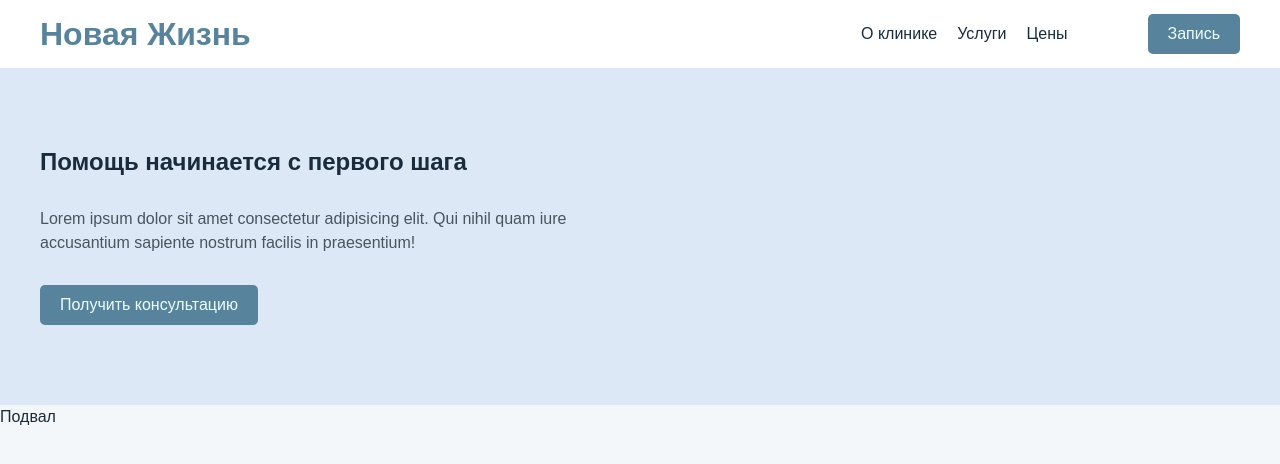
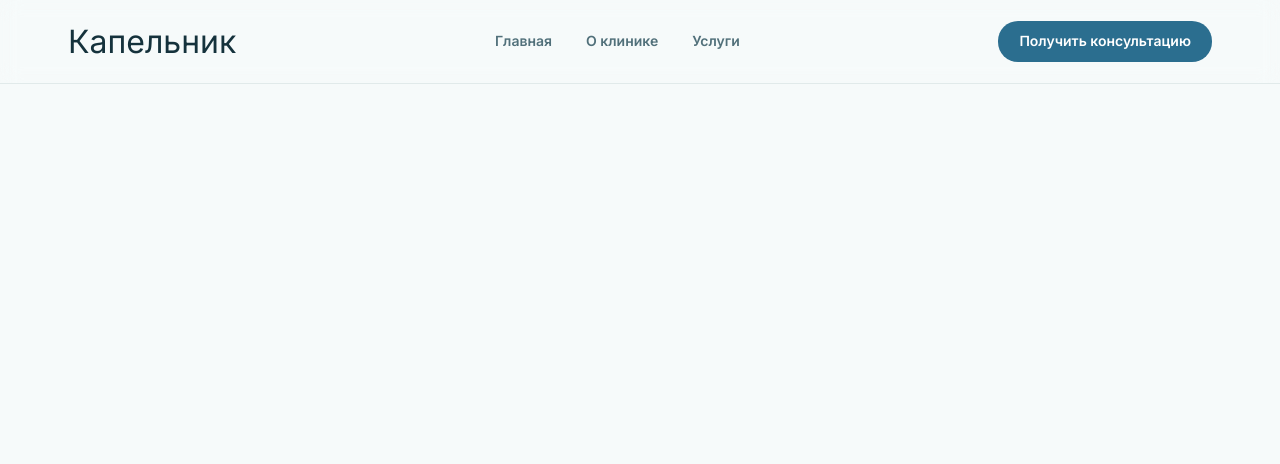
Before and after one commit to grekovpavel019/narcology, a React (Vite) app: page / in a window 1280 px wide. Shown: the top 464 px of the page. Built offline with nearby package versions, Linux system fonts and the light colour scheme.

Commit message:
feature: create new header

```diff
--- a/index.html
+++ b/index.html
@@ -3,6 +3,9 @@
   <head>
     <meta charset="UTF-8" />
     <meta name="viewport" content="width=device-width, initial-scale=1.0" />
+    <link rel="preconnect" href="https://fonts.googleapis.com">
+    <link rel="preconnect" href="https://fonts.gstatic.com" crossorigin>
+    <link href="https://fonts.googleapis.com/css2?family=Manrope:wght@500;600;700;800&family=Inter:wght@400;500;600&display=swap" rel="stylesheet">
     <title>lab1</title>
   </head>
   <body>
--- a/src/App/styles/global.scss
+++ b/src/App/styles/global.scss
@@ -1,32 +1,18 @@
 body {
     min-width: 320px;
 
+    font-family: var(--font-body);
+    color: var(--color-text-primary);
+    line-height: 1.6;
+
     background-color: var(--color-bg);
-    color: var(--color-text-primary);
 
-    font-family: var(--font-main);
-    line-height: 1.5;
+    font-size: 14px;
 }
 
 .container {
-    max-width: var(--content-width);
+    max-width: 1200px;
     width: 100%;
 
     margin: 0 auto;
 }
-
-.primaryButton {
-    padding: 8px 20px;
-
-    color: var(--color-text-secondary);
-
-    border-radius: 5px;
-
-    background-color: var(--color-primary);
-
-    transition: background .28s ease;
-
-    &:hover {
-        background-color: var(--color-primary-hover);
-    }
-}
--- a/src/App/styles/variables.scss
+++ b/src/App/styles/variables.scss
@@ -1,33 +1,33 @@
 :root {
-    --content-width: 1200px;
-
-    --font-main: "Manrope", sans-serif;
-
     /* Background */
-    --color-bg: #F4F7F9;
+    --color-bg: #F6FAFA;
     --color-surface: #FFFFFF;
-    --color-surface-soft: #E8F0F5;
 
     /* Text */
-    --color-text-primary: #1A2B3C;
-    --color-text-secondary: #EBFFFF;
-    --color-text-muted: #4a545f;
+    --color-text-primary: #15323C;
+    --color-text-secondary: #51707A;
+    --color-text-muted: #7C949B;
 
-    /* Brand */
-    --color-primary: #58839C;
-    --color-primary-hover: #466F87;
-    --color-primary-light: #DCE8F5;
+    /* Primary */
+    --color-primary: #2AAE8F;
+    --color-primary-soft: #E4F4EF;
 
-    /* Accent */
-    --color-accent: #319795;
-    --color-accent-light: #E6FFFA;
+    /* Secondary */
+    --color-secondary: #2B6E8F;
+    --color-secondary-dark: #1F5470;
 
-    /* UI */
-    --color-border: #D0DFE8;
-    --color-success: #38A169;
-    --color-danger: #E53E3E;
+    /* Dark */
+    --color-dark: #123840;
 
-    /* Dark section */
-    --color-dark: #0F172A;
-    --color-dark-surface: #1E293B;
+    /* Border */
+    --color-border: #E1EAEA;
+    --color-border-soft: #EDF3F3;
+
+    --font-head: "Manrope", sans-serif;
+    --font-body: "Inter", sans-serif;
+
+    --gl-pad-in: 28px;
+    --gl-pad-bl: 16px;
+
+    --btn-bor-rad: 20px;
 }
--- a/src/pages/HomePage/HomePage.module.scss
+++ b/src/pages/HomePage/HomePage.module.scss
@@ -1,62 +1,59 @@
-.page {
-    min-height: 100vh;
+.siteHeader {
+    position: sticky;
+    z-index: 100;
+
+    width: 100%;
+
+    border-bottom: 1px solid var(--color-border);
+
+    backdrop-filter: blur(10px);
 }
 
-.container {
-    max-width: var(--content-width);
-    width: 100%;
+.headerInner {
+    display: flex;
+    justify-content: space-between;
+    align-items: center;
 
-    margin: 0 auto;
-}
-
-.headerContent {
-    display: flex;
-    align-items: center;
-    justify-content: space-between;
-}
-
-.header {
-    padding-block: 10px;
-
-    background-color: var(--color-surface);
+    padding: var(--gl-pad-bl) var(--gl-pad-in);
 }
 
 .logo {
-    color: var(--color-primary);
+    font-size: 2rem;
 }
 
-.navigation {
-    $base-gap: 20px;
+.mainNav {
+    display: flex;
+    gap:6px;
+}
 
-    display: flex;
-    align-items: center;
-    gap: $base-gap * 4;
+.navLink {
+    padding: 9px 14px;
 
-    & ul {
-        display: flex;
-        gap: $base-gap;
+    color: var(--color-text-secondary);
+    font-weight: bold;
+
+    border-radius: var(--btn-bor-rad);
+
+    transition: background .25s linear, color .25s linear;
+
+    &:hover {
+        background-color: var(--color-border-soft);
+        color: var(--color-text-primary);
     }
 }
 
-.hero {
-    background-color: var(--color-primary-light);
+.buttonPrimary {
+    padding: 9px 21px;
+
+    color: var(--color-surface);
+    font-weight: bold;
+
+    background-color: var(--color-secondary);
+    border-radius: var(--btn-bor-rad);
+
+    transition: background .25s linear;
+
+    &:hover {
+        background-color: var(--color-secondary-dark);
+    }
 }
-
-.heroContent {
-    width: 100%;
-    max-width: 600px;
-
-    display: flex;
-    flex-direction: column;
-    gap: 30px;
-
-    padding-block: 80px;
-}
-
-.heroTitle {
-    line-height: 1.2;
-}
-
-.heroDescription {
-    color: var(--color-text-muted);
-}
--- a/src/pages/HomePage/HomePage.tsx
+++ b/src/pages/HomePage/HomePage.tsx
@@ -4,61 +4,23 @@ import styles from "./HomePage.module.scss";
 
 const HomePage: FC = (): React.JSX.Element => {
     return (
-        <div className={styles.page}>
-            <header className={styles.header}>
-                <div className="container">
-                    <div className={styles.headerContent}>
-                        <h1 className={styles.logo}>
-                            Новая Жизнь
-                        </h1>
+        <header className={styles.siteHeader}>
+            <div className={`container ${styles.headerInner}`}>
+                <div className={styles.logo}>
+                    Капельник
+                </div>
 
-                        <nav className={styles.navigation}>
-                            <ul>
-                                <li><a href="">О клинике</a></li>
-                                <li><a href="">Услуги</a></li>
-                                <li><a href="">Цены</a></li>
-                            </ul>
+                <nav className={styles.mainNav}>
+                    <a className={styles.navLink} href="">Главная</a>
+                    <a className={styles.navLink} href="">О клинике</a>
+                    <a className={styles.navLink} href="">Услуги</a>
+                </nav>
 
-                            <button className="primaryButton">
-                                Запись
-                            </button>
-                        </nav>
-
-                    </div>
+                <div className="actions">
+                    <button className={styles.buttonPrimary}>Получить консультацию</button>
                 </div>
-            </header>
-
-            <main className={styles.main}>
-
-                <section className={styles.hero}>
-                    <div className="container">
-
-                        <div className={styles.heroContent}>
-                            <h1 className={styles.heroTitle}>Помощь начинается с первого шага</h1>
-                            <p className={styles.heroDescription}>Lorem ipsum dolor sit amet consectetur adipisicing elit. Qui nihil quam iure accusantium sapiente nostrum facilis in praesentium!</p>
-                            <div className={styles.buttonArea}>
-
-                                <button className="primaryButton">Получить консультацию</button>
-                            </div>
-                        </div>
-                    </div>
-                </section>
-
-                <section className={styles.advantage}>
-                    <div className="container">
-
-                        <div className={styles.advantageContent}>
-
-                        </div>
-
-                    </div>
-                </section>
-            </main>
-
-            <footer className={styles.footer}>
-                Подвал
-            </footer>
-        </div>
+            </div>
+        </header>
     );
 };
 
```
